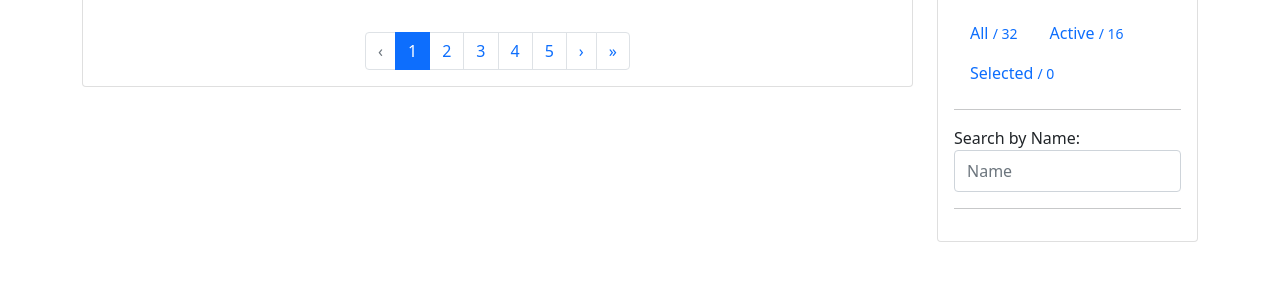
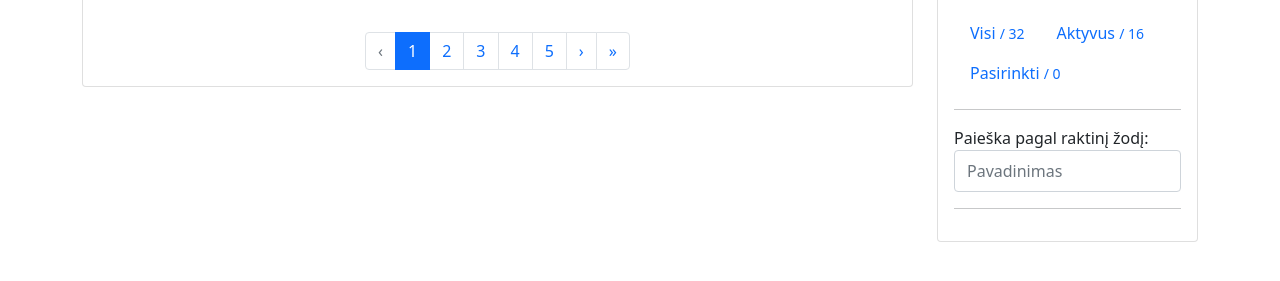
Before and after one commit to Vainiuks/BagiamasisDarbas, a PHP site: page /admin_panel.php in a window 1280 px wide. Shown: the part 311-592 px from the top of the page. Run offline with PHP 8.4, Linux system fonts and the light colour scheme; the visitor is signed in with stand-in values (Sample User, id 1); data that the repository does not hold is empty; some libraries are stand-ins or nearby versions.

Commit message:
adamin panel upddate

```diff
--- a/admin_panel.php
+++ b/admin_panel.php
@@ -155,16 +155,16 @@ if (isset($_GET['window'])) {
                 <hr class="my-3">
                 <div class="e-navlist e-navlist--active-bold">
                   <ul class="nav">
-                    <li class="nav-item active"><a href="" class="nav-link"><span>All</span>&nbsp;<small>/&nbsp;32</small></a></li>
-                    <li class="nav-item"><a href="" class="nav-link"><span>Active</span>&nbsp;<small>/&nbsp;16</small></a></li>
-                    <li class="nav-item"><a href="" class="nav-link"><span>Selected</span>&nbsp;<small>/&nbsp;0</small></a></li>
+                    <li class="nav-item active"><a href="" class="nav-link"><span>Visi</span>&nbsp;<small>/&nbsp;32</small></a></li>
+                    <li class="nav-item"><a href="" class="nav-link"><span>Aktyvus</span>&nbsp;<small>/&nbsp;16</small></a></li>
+                    <li class="nav-item"><a href="" class="nav-link"><span>Pasirinkti</span>&nbsp;<small>/&nbsp;0</small></a></li>
                   </ul>
                 </div>
                 <hr class="my-3">
                 <div>
                   <div class="form-group">
-                    <label>Search by Name:</label>
-                    <div><input class="form-control w-100" type="text" placeholder="Name" value=""></div>
+                    <label>Paieška pagal raktinį žodį:</label>
+                    <div><input class="form-control w-100" type="text" placeholder="Pavadinimas" value=""></div>
                   </div>
                 </div>
                 <hr class="my-3">
@@ -238,8 +238,16 @@ if (isset($_GET['window'])) {
                         <div class="row">
                           <div class="col mb-3">
                             <div class="form-group">
-                              <label></label>
+                              <label>Prekės aprašymas</label>
                               <textarea class="form-control" name="productDescription" rows="5" placeholder="Prekės aprašymas..."></textarea>
+                            </div>
+                          </div>
+                        </div>
+                        <div class="row">
+                          <div class="col">
+                            <div class="custom-file">
+                              <label class="custom-file-label" for="picture">Pasirinkite nuotrauką...</label>
+                              <input type="file" class="custom-file-input" name="productImage" id="picture" required>
                             </div>
                           </div>
                         </div>
@@ -344,16 +352,16 @@ if (isset($_GET['window'])) {
                 <hr class="my-3">
                 <div class="e-navlist e-navlist--active-bold">
                   <ul class="nav">
-                    <li class="nav-item active"><a href="" class="nav-link"><span>All</span>&nbsp;<small>/&nbsp;32</small></a></li>
-                    <li class="nav-item"><a href="" class="nav-link"><span>Active</span>&nbsp;<small>/&nbsp;16</small></a></li>
-                    <li class="nav-item"><a href="" class="nav-link"><span>Selected</span>&nbsp;<small>/&nbsp;0</small></a></li>
+                    <li class="nav-item active"><a href="" class="nav-link"><span>Visi</span>&nbsp;<small>/&nbsp;32</small></a></li>
+                    <li class="nav-item"><a href="" class="nav-link"><span>Aktyvus</span>&nbsp;<small>/&nbsp;16</small></a></li>
+                    <li class="nav-item"><a href="" class="nav-link"><span>Pasrinkti</span>&nbsp;<small>/&nbsp;0</small></a></li>
                   </ul>
                 </div>
                 <hr class="my-3">
                 <div>
                   <div class="form-group">
-                    <label>Search by Name:</label>
-                    <div><input class="form-control w-100" type="text" placeholder="Name" value=""></div>
+                    <label>Paieška pagal raktinį žodį:</label>
+                    <div><input class="form-control w-100" type="text" placeholder="Žodis" value=""></div>
                   </div>
                 </div>
                 <hr class="my-3">
@@ -488,16 +496,16 @@ if (isset($_GET['window'])) {
                 <hr class="my-3">
                 <div class="e-navlist e-navlist--active-bold">
                   <ul class="nav">
-                    <li class="nav-item active"><a href="" class="nav-link"><span>All</span>&nbsp;<small>/&nbsp;32</small></a></li>
-                    <li class="nav-item"><a href="" class="nav-link"><span>Active</span>&nbsp;<small>/&nbsp;16</small></a></li>
-                    <li class="nav-item"><a href="" class="nav-link"><span>Selected</span>&nbsp;<small>/&nbsp;0</small></a></li>
+                    <li class="nav-item active"><a href="" class="nav-link"><span>Visi</span>&nbsp;<small>/&nbsp;32</small></a></li>
+                    <li class="nav-item"><a href="" class="nav-link"><span>Aktyvus</span>&nbsp;<small>/&nbsp;16</small></a></li>
+                    <li class="nav-item"><a href="" class="nav-link"><span>Pasirinkti</span>&nbsp;<small>/&nbsp;0</small></a></li>
                   </ul>
                 </div>
                 <hr class="my-3">
                 <div>
                   <div class="form-group">
-                    <label>Search by Name:</label>
-                    <div><input class="form-control w-100" type="text" placeholder="Name" value=""></div>
+                    <label>Paieška pagal raktinį žodį</label>
+                    <div><input class="form-control w-100" type="text" placeholder="Žodis" value=""></div>
                   </div>
                 </div>
                 <hr class="my-3">
```
